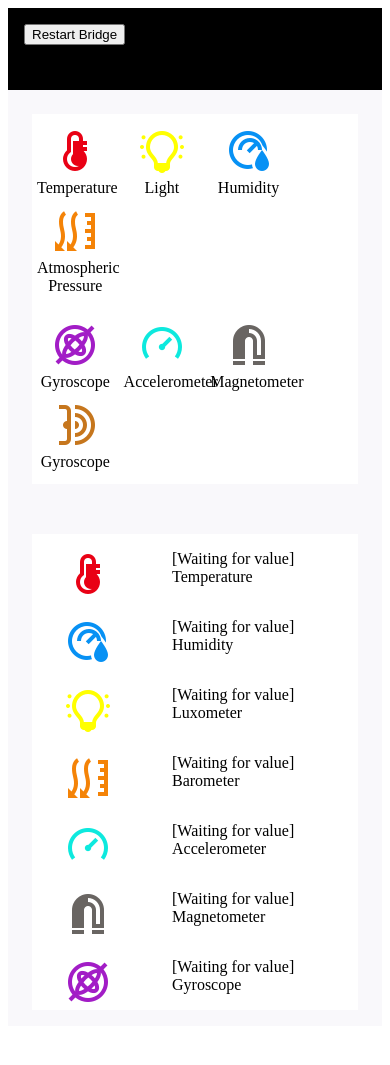
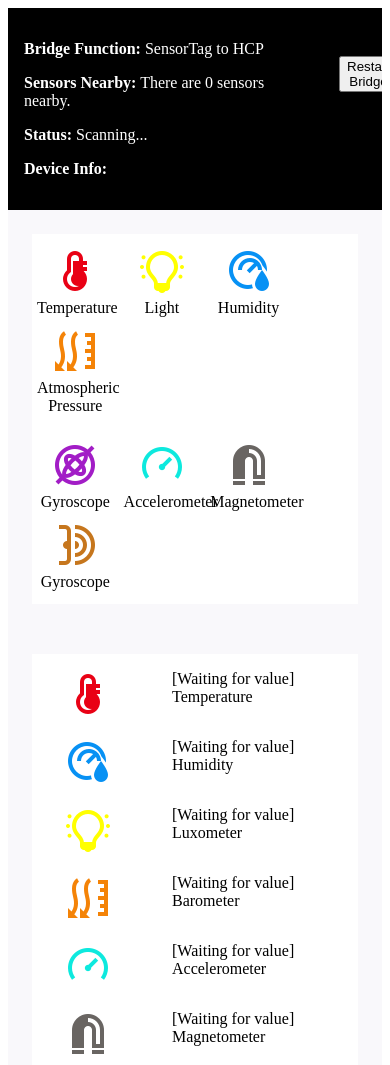
Before and after one commit to NishantNalawade/BridgeApp, a website: page www/index.html in a window 390 px wide. Shown: the top 1065 px of the page. Before the commit the page ends 1034 px from the top, so only its background shows below. Drawn offline with nearby package versions, Linux system fonts and the light colour scheme; some packages are replaced by stand-ins of ours.

Commit message:
sensor details added

```diff
--- a/www/css/myCss.css
+++ b/www/css/myCss.css
@@ -12,7 +12,6 @@
 }
 .App-Bar{
     background-color: #000000;
-    height: 50px;
     color: #ffffff;
     float: left;
     padding: 1em;
@@ -20,13 +19,16 @@
     margin-bottom: 1.5em;
 }
 
-.Sensor-Name{
+.Sensor-Details{
     float: left;
     margin-right: 100px;
 }
 
 .restart{
-    align-items: end;
+    margin-top: 2em;
+    margin-right: 3em;
+    justify-content: flex-end;
+    display: flex;
 }
 
 .row{
--- a/www/index.html
+++ b/www/index.html
@@ -483,10 +483,23 @@
 			</header> -->
 		<div class="container">
 				<div class = "App-Bar">
-						<div class="Sensor-Name" id="DeviceData"></div>
-						<div  class="restart">
-							<button  onClick='location.reload();'>Restart Bridge</button>
-						</div>
+					<div class="Sensor-Details">
+						<p>
+							<strong>Bridge Function:</strong> <span id="BridgeStatusData">SensorTag to HCP</span>
+						</p>
+						<p>
+							<strong>Sensors Nearby:</strong> <span id="SensorsNearbyData"></span>
+						</p>
+						<p>
+							<strong>Status:</strong> <span id="StatusData">Ready to connect</span>
+						</p>
+						<p>
+							<strong>Device Info:</strong> <span id="DeviceData"></span>
+						</p>
+					</div>
+					<div  class="restart">
+						<button  onClick='location.reload();'>Restart Bridge</button>
+					</div>
 				</div>
 
 					<div class="row">
```
